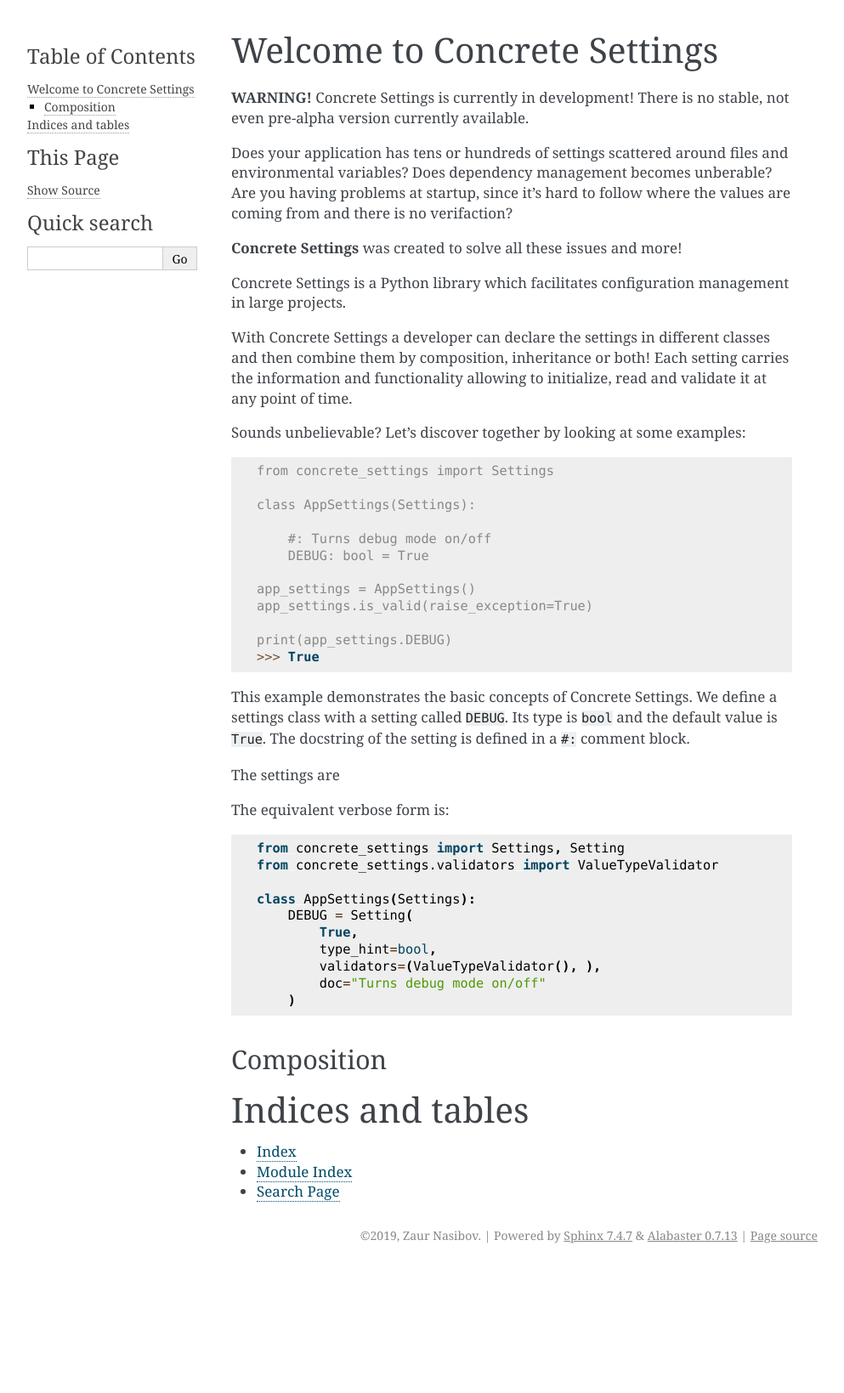
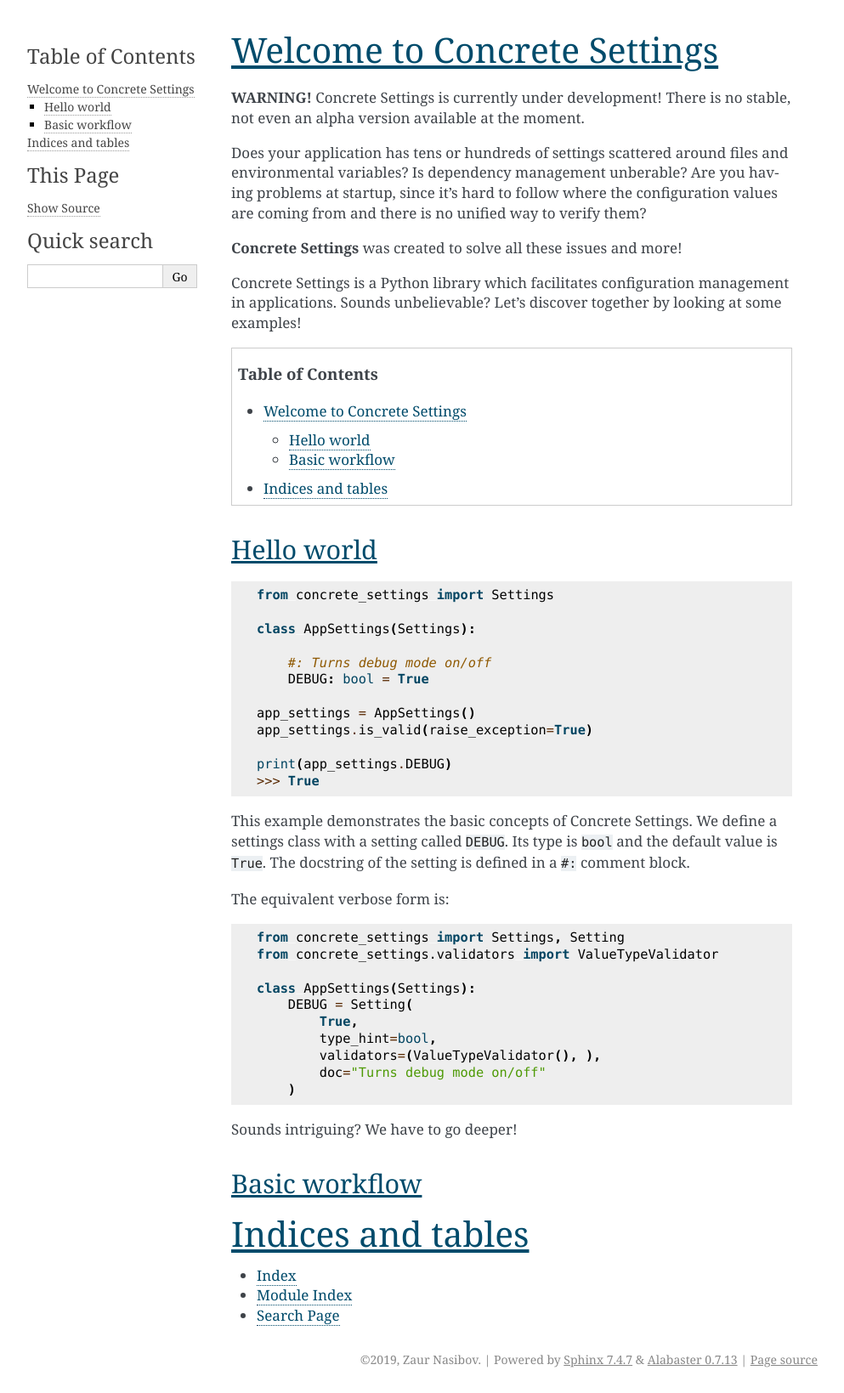
Before and after one commit to BasicWolf/archived-concrete-settings, a Sphinx documentation site: the page built from docs/index.rst, in a window 1280 px wide. Shown: the whole page at 85% size, without its empty margins (148-1141 px from the left). Built offline with Sphinx 7.4.7, drawn with Linux system fonts in a browser that asks for light colours; before the commit the page ends 1493 px from its top, so only the background shows below that.

Commit message:
Update docs

```diff
--- a/docs/conf.py
+++ b/docs/conf.py
@@ -42,7 +42,11 @@
     'sphinx.ext.autodoc',
     'sphinx.ext.viewcode',
     'sphinx.ext.githubpages',
+    'sphinxcontrib.plantuml',
 ]
+
+plantuml = '/usr/bin/plantuml'
+
 
 # Add any paths that contain templates here, relative to this directory.
 templates_path = ['_templates']
@@ -113,15 +117,12 @@
     # The paper size ('letterpaper' or 'a4paper').
     #
     # 'papersize': 'letterpaper',
-
     # The font size ('10pt', '11pt' or '12pt').
     #
     # 'pointsize': '10pt',
-
     # Additional stuff for the LaTeX preamble.
     #
     # 'preamble': '',
-
     # Latex figure (float) alignment
     #
     # 'figure_align': 'htbp',
@@ -131,8 +132,13 @@
 # (source start file, target name, title,
 #  author, documentclass [howto, manual, or own class]).
 latex_documents = [
-    (master_doc, 'ConcreteSettings.tex', 'Concrete Settings Documentation',
-     'Zaur Nasibov', 'manual'),
+    (
+        master_doc,
+        'ConcreteSettings.tex',
+        'Concrete Settings Documentation',
+        'Zaur Nasibov',
+        'manual',
+    )
 ]
 
 
@@ -141,8 +147,7 @@
 # One entry per manual page. List of tuples
 # (source start file, name, description, authors, manual section).
 man_pages = [
-    (master_doc, 'concretesettings', 'Concrete Settings Documentation',
-     [author], 1)
+    (master_doc, 'concretesettings', 'Concrete Settings Documentation', [author], 1)
 ]
 
 
@@ -152,9 +157,15 @@
 # (source start file, target name, title, author,
 #  dir menu entry, description, category)
 texinfo_documents = [
-    (master_doc, 'ConcreteSettings', 'Concrete Settings Documentation',
-     author, 'ConcreteSettings', 'One line description of project.',
-     'Miscellaneous'),
+    (
+        master_doc,
+        'ConcreteSettings',
+        'Concrete Settings Documentation',
+        author,
+        'ConcreteSettings',
+        'One line description of project.',
+        'Miscellaneous',
+    )
 ]
 
 
--- a/docs/index.rst
+++ b/docs/index.rst
@@ -6,56 +6,48 @@
 Welcome to Concrete Settings
 ============================
 
-**WARNING!** Concrete Settings is currently in development!
-There is no stable, not even pre-alpha version currently available.
+**WARNING!** Concrete Settings is currently under development!
+There is no stable, not even an alpha version available at the moment.
 
 Does your application has tens or hundreds of settings
 scattered around files and environmental variables?
-Does dependency management becomes unberable?
+Is dependency management unberable?
 Are you having problems at startup, since it's hard
-to follow where the values are coming from and there is no verifaction?
+to follow where the configuration values are coming
+from and there is no unified way to verify them?
 
 **Concrete Settings** was created to solve all these issues and more!
 
-Concrete Settings is a Python library which facilitates configuration management in large projects.
+Concrete Settings is a Python library which facilitates configuration management
+in applications. Sounds unbelievable? Let's discover together by looking at some
+examples!
 
-.. toctree::
-   :maxdepth: 2
-   :caption: Contents:
+.. contents:: Table of Contents
 
 
+Hello world
+...........
 
-With Concrete Settings a developer can declare the settings in different classes
-and then combine them by composition, inheritance or both!
-Each setting carries the information and functionality
-allowing to initialize, read and validate it at any point of time.
+.. code-block:: python
 
-Sounds unbelievable? Let's discover together by looking at some examples:
+   from concrete_settings import Settings
 
+   class AppSettings(Settings):
 
-.. code-block:: pycon
+       #: Turns debug mode on/off
+       DEBUG: bool = True
 
-  from concrete_settings import Settings
+   app_settings = AppSettings()
+   app_settings.is_valid(raise_exception=True)
 
-  class AppSettings(Settings):
-
-      #: Turns debug mode on/off
-      DEBUG: bool = True
-
-  app_settings = AppSettings()
-  app_settings.is_valid(raise_exception=True)
-
-  print(app_settings.DEBUG)
-  >>> True
+   print(app_settings.DEBUG)
+   >>> True
 
 
 This example demonstrates the basic concepts of Concrete Settings.
 We define a settings class with a setting called ``DEBUG``.
 Its type is ``bool`` and the default value is ``True``.
 The docstring of the setting is defined in a ``#:`` comment block.
-
-The settings are
-
 
 The equivalent verbose form is:
 
@@ -72,9 +64,11 @@
           doc="Turns debug mode on/off"
       )
 
+Sounds intriguing? We have to go deeper!
 
-Composition
------------
+
+Basic workflow
+..............
 
 
 
--- a/setup.py
+++ b/setup.py
@@ -20,6 +20,10 @@
     ],
     extras_require={
         'Reading settings from YAML files': 'pyyaml>=5.1.2',
+
+        'dev': [
+            'sphinxcontrib-plantuml>=0.17.1',
+        ]
     },
     classifiers=[
         "Programming Language :: Python :: 3",
```
Also changed, not shown: 3 other files.
